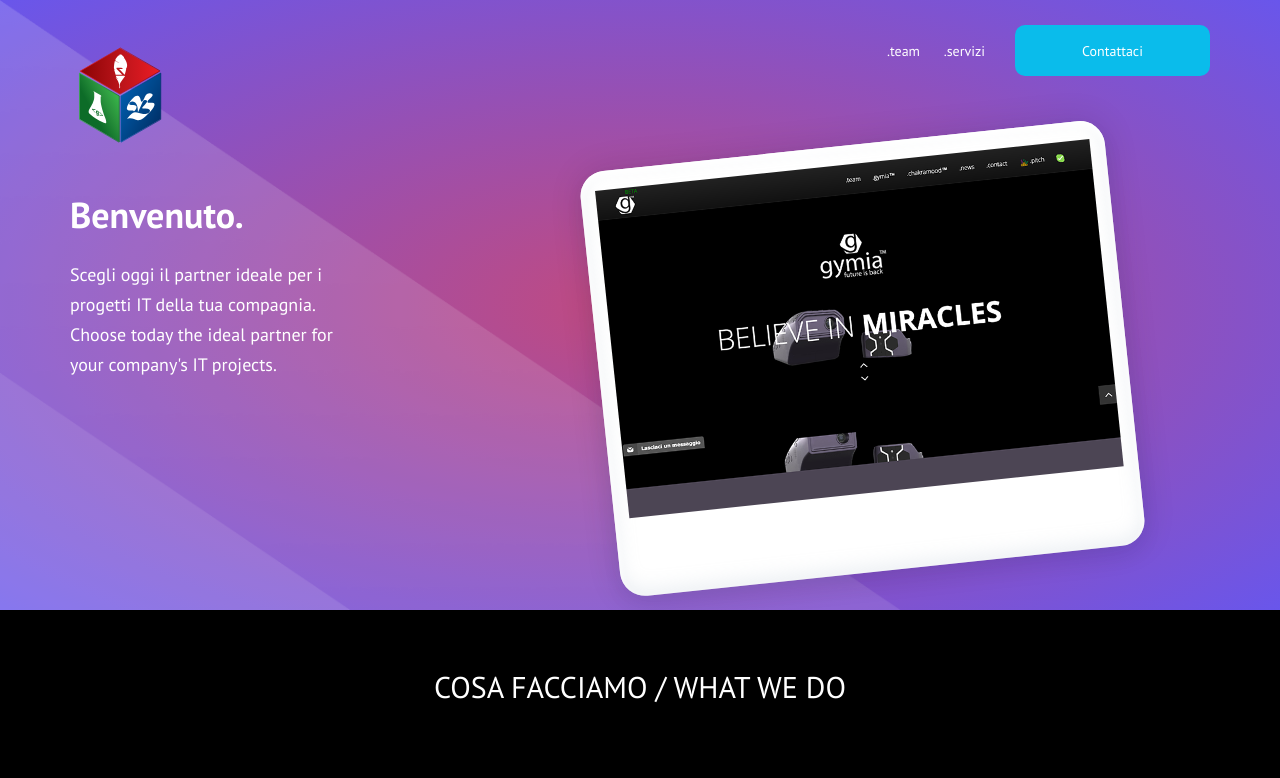
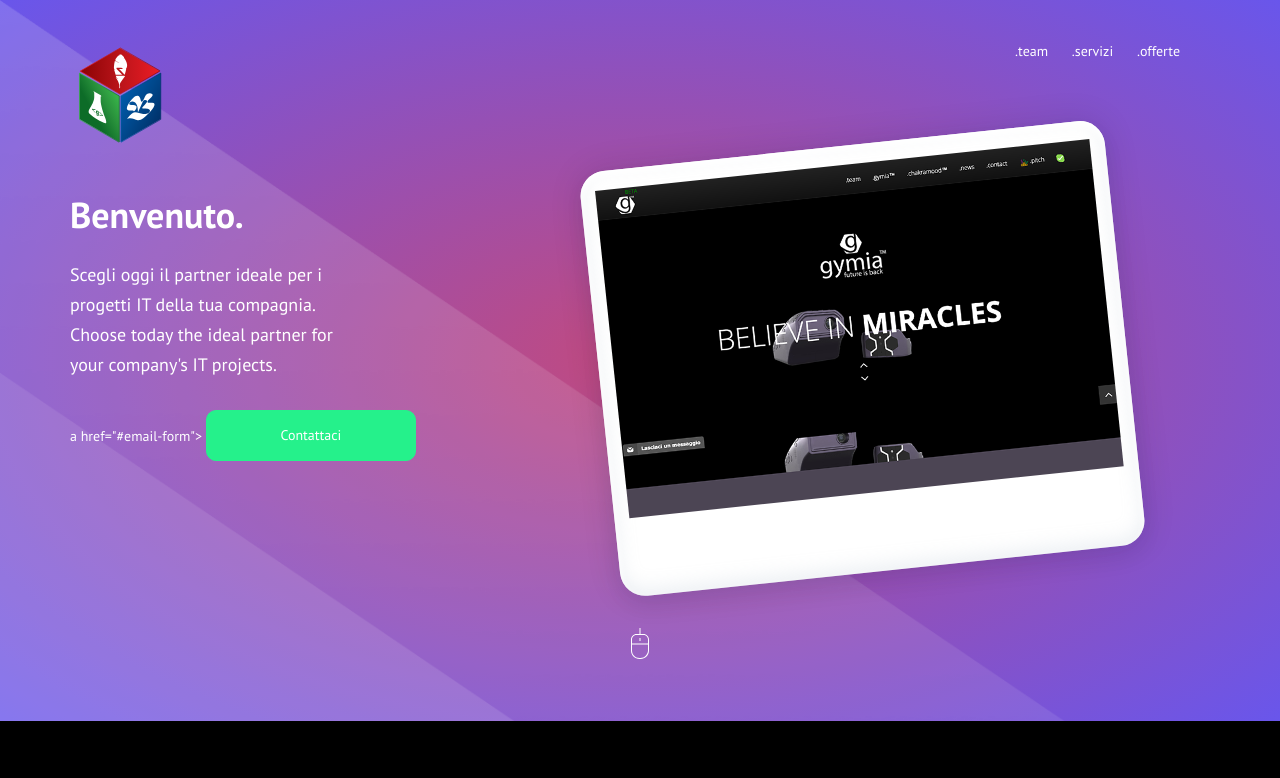
Before and after one commit to gymia-demux/SAcorporate, a plain HTML site: page index.html in a window 1280 px wide. Shown: the top 778 px of the page. Drawn offline with nearby package versions, Linux system fonts and the light colour scheme.

Commit message:
Update index.html

```diff
--- a/index.html
+++ b/index.html
@@ -31,13 +31,13 @@
     <div class="container">
         <div class="header-container header">
             <a class="navbar-brand logo" href="#"> <img class="logo" src="assets/images/logo.svg"/> </a>
-            <a href="#email-form">
+            <!--<a href="#email-form">
                 <button class="header-btn"> Contattaci </button>
-            </a>
+            </a>-->
             <div class="header-right">
                 <a class="navbar-item" href="#team">.team</a>
                 <a class="navbar-item" href="#features">.servizi</a>
-                <!--<a class="navbar-item" href="#pricing">.offerte</a>-->
+                <a class="navbar-item" href="#pricing">.offerte</a>
             </div>
         </div>
         <!--navigation-->
@@ -50,9 +50,9 @@
             <div class="hero-right col-sm-6 col-sm-6">
                 <h1 class="header-headline bold">Benvenuto.<br></h1>
                 <h4 class="header-running-text light">Scegli oggi il partner ideale per i progetti IT della tua compagnia.<br/>Choose today the ideal partner for your company's IT projects.</h4>
-                <!--<a href="#email-form">
+                a href="#email-form">
                     <button class="hero-btn"> Contattaci </button>
-                </a>-->
+                </a>
             </div><!--hero-left-->
 
             <div class="col-sm-6 col-sm-6 ipad">
```
